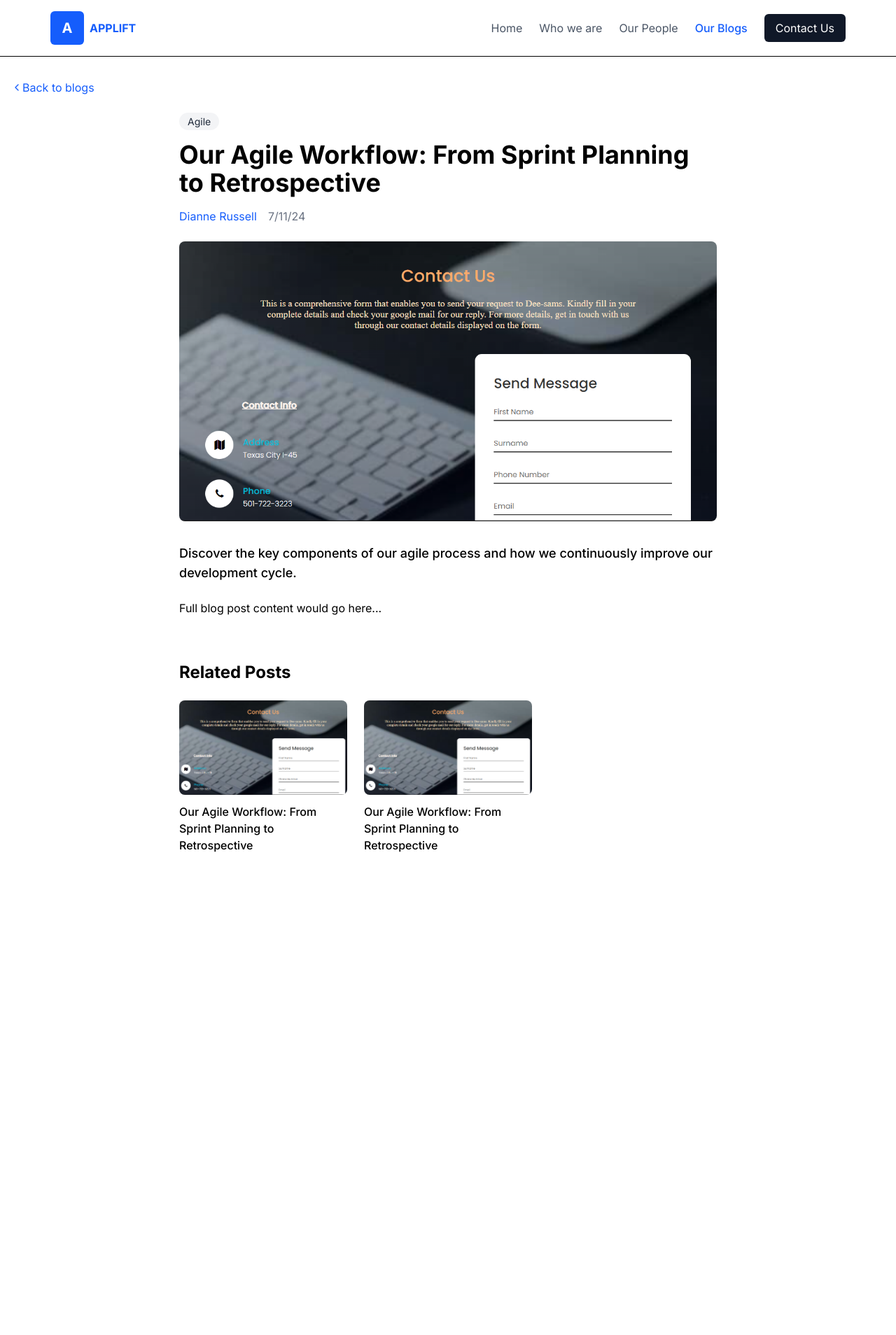
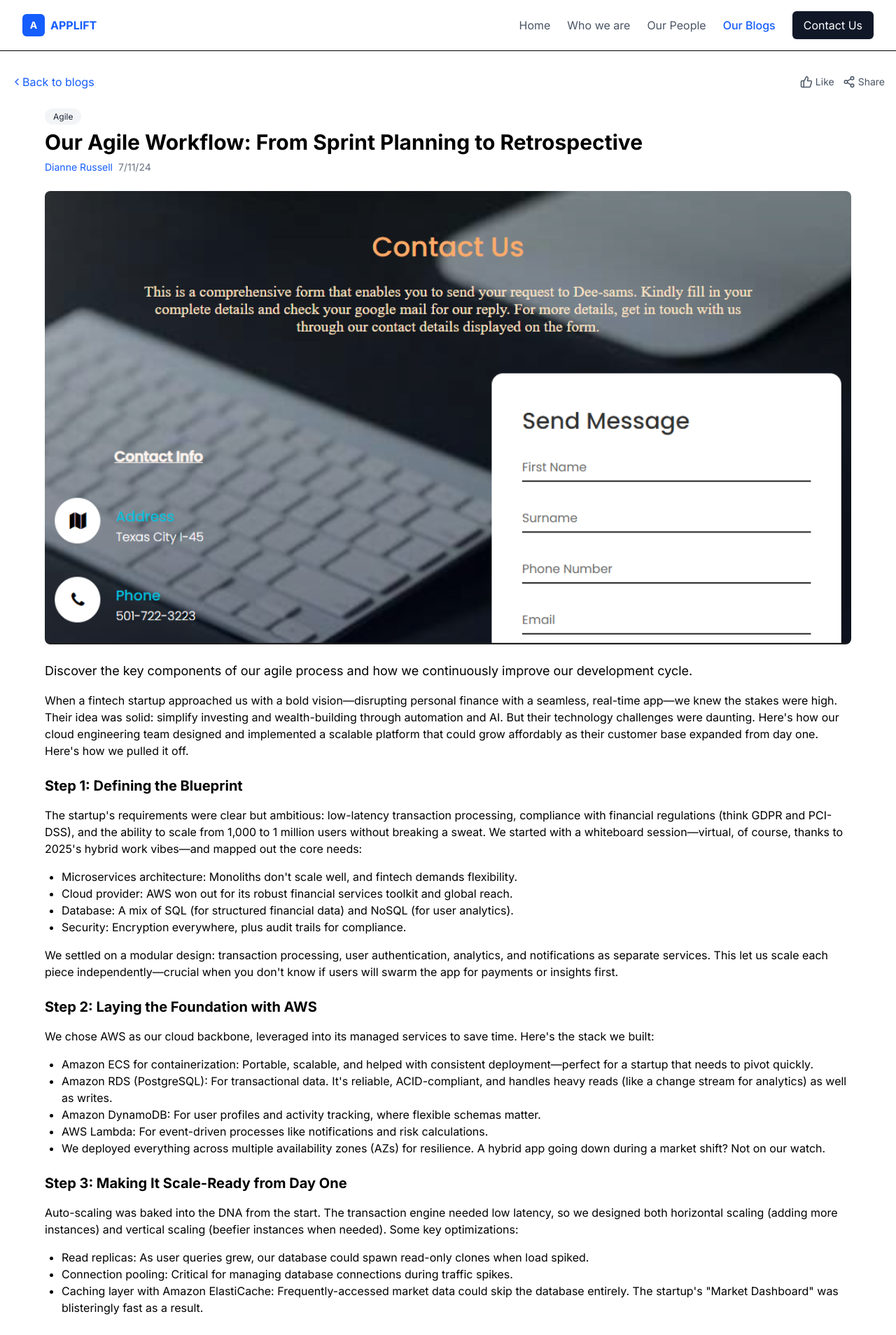
Before and after one commit to AmDeeJhay/Applift-blog, a Next.js app: page /blogs/agile-workflow-dianne in a window 1280 px wide. Shown: the top 1908 px of the page at 70% size. Before the commit the page ends 1252 px from the top, so only its background shows below. Built offline with nearby package versions, Linux system fonts and the light colour scheme.

Commit message:
feat: enhance blog post page with like and share buttons, improve layout and styling

```diff
--- a/src/app/blogs/[id]/page.tsx
+++ b/src/app/blogs/[id]/page.tsx
@@ -1,16 +1,15 @@
 import Image from "next/image";
 import Link from "next/link";
-import { ChevronLeft } from "lucide-react";
+import { ChevronLeft, ThumbsUp, Share2 } from "lucide-react";
 import { blogPosts } from "@/lib/blog-data";
 import { notFound } from "next/navigation";
 
-
-// Generate static path0s
+// Generate static paths
 export async function generateStaticParams(): Promise<{ id: string }[]> {
   return blogPosts.map((post) => ({ id: post.id }));
 }
 
-// Metadata generation - Fixed by removing the unnecessary await
+// Metadata generation
 export async function generateMetadata({
   params,
 }: BlogPageParams) {
@@ -33,13 +32,12 @@ export async function generateMetadata({
     },
   };
 }
+
 interface BlogPageParams {
-  params : Promise<{
+  params: Promise<{
     id: string;
   }>
 }
-
-// Blog Post Page Component
 
 export default async function BlogPost({ params }: BlogPageParams) {
   const blogId = (await params).id
@@ -55,10 +53,10 @@ export default async function BlogPost({ params }: BlogPageParams) {
   return (
     <main className="min-h-screen bg-white">
       {/* Navigation */}
-      <nav className="flex items-center justify-between px-18 py-4 border-b">
+      <nav className="flex items-center justify-between px-4 md:px-8 py-4 border-b">
         <Link href="/" className="flex items-center">
-          <div className="relative w-12 h-12 bg-blue-600 rounded-md flex items-center justify-center">
-            <span className="text-white text-xl font-bold">A</span>
+          <div className="relative w-8 h-8 bg-blue-600 rounded-md flex items-center justify-center">
+            <span className="text-white text-sm font-bold">A</span>
           </div>
           <span className="ml-2 font-bold text-blue-600">APPLIFT</span>
         </Link>
@@ -82,29 +80,48 @@ export default async function BlogPost({ params }: BlogPageParams) {
       </nav>
 
       {/* Blog Content */}
-      <div className="container mx-auto px-4 py-8">
-        <Link href="/blogs" className="inline-flex items-center text-blue-600 mb-6">
+      <div className="container mx-auto px-4 py-8 max-w-8xl">
+        <div className="flex justify-between items-center mb-6">
+          {/* Back to blogs link */}
+          <Link href="/blogs" className="inline-flex items-center text-blue-600">
             <ChevronLeft size={16} />
             <span>Back to blogs</span>
           </Link>
 
-        <article className="max-w-3xl mx-auto">
+          {/* Like and Share buttons */}
+          <div className="flex items-center space-x-3">
+            <button className="flex items-center text-gray-600 hover:text-blue-600">
+              <ThumbsUp size={18} className="mr-1" />
+              <span className="text-sm">Like</span>
+            </button>
+            <button className="flex items-center text-gray-600 hover:text-blue-600">
+              <Share2 size={18} className="mr-1" />
+              <span className="text-sm">Share</span>
+            </button>
+          </div>
+        </div>
+
+        <article className="max-w-6xl mx-auto">
+          {/* Blog Header Section */}
+          <div className="mb-6">
             {post.category && (
-            <div className="mb-4">
-              <span className="bg-gray-100 text-gray-800 text-sm px-3 py-1 rounded-full">
+              <div className="mb-2">
+                <span className="bg-gray-100 text-xs text-gray-800 px-3 py-1 rounded-full">
                   {post.category}
                 </span>
               </div>
             )}
 
-          <h1 className="text-3xl md:text-4xl font-bold mb-4">{post.title}</h1>
+            <h1 className="text-2xl md:text-3xl font-bold mb-2">{post.title}</h1>
 
-          <div className="flex items-center mb-6">
-            <span className="text-blue-600 mr-4">{post.author}</span>
+            <div className="flex items-center text-sm">
+              <span className="text-blue-600 mr-2">{post.author}</span>
               <span className="text-gray-500">{post.date}</span>
             </div>
+          </div>
 
-          <div className="relative w-full h-[400px] mb-8">
+          {/* Featured Image */}
+          <div className="relative w-full aspect-video mb-6">
             <Image
               src={post.image || "/placeholder.svg"}
               alt={post.title}
@@ -114,20 +131,86 @@ export default async function BlogPost({ params }: BlogPageParams) {
             />
           </div>
 
+          {/* Blog Content */}
           <div className="prose prose-lg max-w-none">
-            <p className="text-lg font-medium mb-6">{post.excerpt}</p>
-            <p>{post.content || "Full blog post content would go here..."}</p>
+            <p className="text-lg mb-4">{post.excerpt}</p>
+
+            <p>
+              When a fintech startup approached us with a bold vision—disrupting personal finance with a seamless, real-time app—we knew the stakes were high. Their idea was solid: simplify investing and wealth-building through automation and AI. But their technology challenges were daunting. Here's how our cloud engineering team designed and implemented a scalable platform that could grow affordably as their customer base expanded from day one. Here's how we pulled it off.
+            </p>
+
+            <h3 className="font-bold text-xl mt-6 mb-4">Step 1: Defining the Blueprint</h3>
+
+            <p>
+              The startup's requirements were clear but ambitious: low-latency transaction processing, compliance with financial regulations (think GDPR and PCI-DSS), and the ability to scale from 1,000 to 1 million users without breaking a sweat. We started with a whiteboard session—virtual, of course, thanks to 2025's hybrid work vibes—and mapped out the core needs:
+            </p>
+
+            <ul className="list-disc pl-6 my-4">
+              <li>Microservices architecture: Monoliths don't scale well, and fintech demands flexibility.</li>
+              <li>Cloud provider: AWS won out for its robust financial services toolkit and global reach.</li>
+              <li>Database: A mix of SQL (for structured financial data) and NoSQL (for user analytics).</li>
+              <li>Security: Encryption everywhere, plus audit trails for compliance.</li>
+            </ul>
+
+            <p>
+              We settled on a modular design: transaction processing, user authentication, analytics, and notifications as separate services. This let us scale each piece independently—crucial when you don't know if users will swarm the app for payments or insights first.
+            </p>
+
+            <h3 className="font-bold text-xl mt-6 mb-4">Step 2: Laying the Foundation with AWS</h3>
+
+            <p>
+              We chose AWS as our cloud backbone, leveraged into its managed services to save time. Here's the stack we built:
+            </p>
+
+            <ul className="list-disc pl-6 my-4">
+              <li>Amazon ECS for containerization: Portable, scalable, and helped with consistent deployment—perfect for a startup that needs to pivot quickly.</li>
+              <li>Amazon RDS (PostgreSQL): For transactional data. It's reliable, ACID-compliant, and handles heavy reads (like a change stream for analytics) as well as writes.</li>
+              <li>Amazon DynamoDB: For user profiles and activity tracking, where flexible schemas matter.</li>
+              <li>AWS Lambda: For event-driven processes like notifications and risk calculations.</li>
+              <li>We deployed everything across multiple availability zones (AZs) for resilience. A hybrid app going down during a market shift? Not on our watch.</li>
+            </ul>
+
+            <h3 className="font-bold text-xl mt-6 mb-4">Step 3: Making It Scale-Ready from Day One</h3>
+
+            <p>
+              Auto-scaling was baked into the DNA from the start. The transaction engine needed low latency, so we designed both horizontal scaling (adding more instances) and vertical scaling (beefier instances when needed). Some key optimizations:
+            </p>
+
+            <ul className="list-disc pl-6 my-4">
+              <li>Read replicas: As user queries grew, our database could spawn read-only clones when load spiked.</li>
+              <li>Connection pooling: Critical for managing database connections during traffic spikes.</li>
+              <li>Caching layer with Amazon ElastiCache: Frequently-accessed market data could skip the database entirely. The startup's "Market Dashboard" was blisteringly fast as a result.</li>
+            </ul>
+
+            <h3 className="font-bold text-xl mt-6 mb-4">The Payoff</h3>
+
+            <p>
+              Six months in, the platform is handling 50,000+ users and 250 million daily transactions. Latency is still sub-50ms, uptime is 99.99%, and—crucially—infrastructure costs grew linearly, not exponentially, as their user count tripled. Margins are comfortably sustainable even as they grow.
+            </p>
+
+            <h3 className="font-bold text-xl mt-6 mb-4">Takeaway</h3>
+
+            <p>
+              Building for hyper-growth taught us a few truths:
+            </p>
+
+            <ul className="list-disc pl-6 my-4">
+              <li>Start with scale in mind (Microservices and serverless tech costs you unit growth headroom).</li>
+              <li>Invest in monitoring and operational tools early (CloudWatch + ELK Stack).</li>
+              <li>Set clear health thresholds (treating infrastructure as first-class code).</li>
+              <li>Document obsessively (The startup can now deploy architectural changes rapid-fire and keep the user experience fast and reliable as they scale).</li>
+            </ul>
           </div>
         </article>
 
         {/* Related Posts */}
         {relatedPosts.length > 0 && (
-          <div className="max-w-3xl mx-auto mt-16">
-            <h3 className="text-2xl font-bold mb-6">Related Posts</h3>
+          <div className="max-w-6xl mx-auto mt-12">
+            <h3 className="text-xl font-bold mb-4">Related Posts</h3>
             <div className="grid grid-cols-1 md:grid-cols-3 gap-6">
               {relatedPosts.map((relatedPost) => (
                 <Link key={relatedPost.id} href={`/blogs/${relatedPost.id}`} className="group">
-                  <div className="relative aspect-video w-full overflow-hidden rounded-lg mb-3">
+                  <div className="relative aspect-video w-full overflow-hidden rounded-lg mb-2">
                     <Image
                       src={relatedPost.image || "/placeholder.svg"}
                       alt={relatedPost.title}
@@ -135,7 +218,7 @@ export default async function BlogPost({ params }: BlogPageParams) {
                       className="object-cover group-hover:scale-105 transition-transform duration-300"
                     />
                   </div>
-                  <h4 className="font-medium group-hover:text-blue-600 transition-colors">
+                  <h4 className="font-medium text-sm group-hover:text-blue-600 transition-colors">
                     {relatedPost.title}
                   </h4>
                 </Link>
```
Lines whose indentation alone changed are shown as unchanged.
